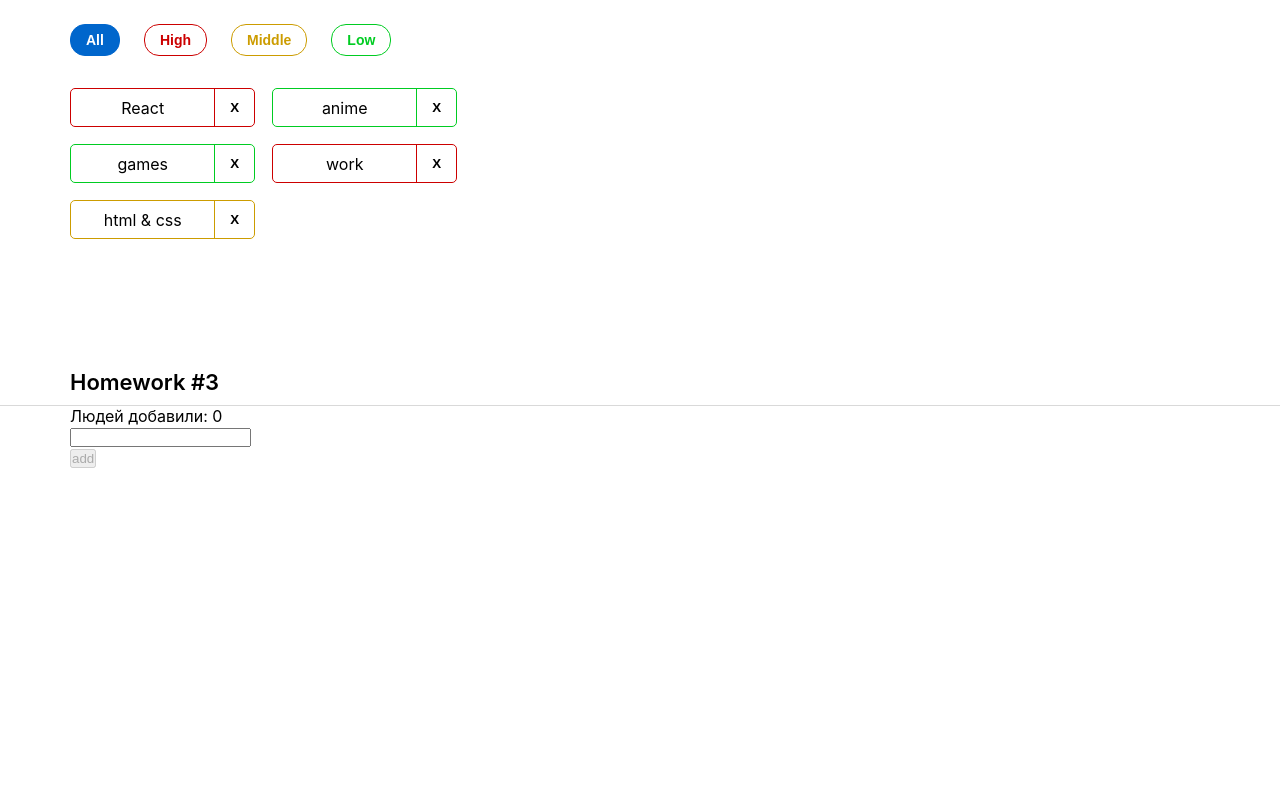
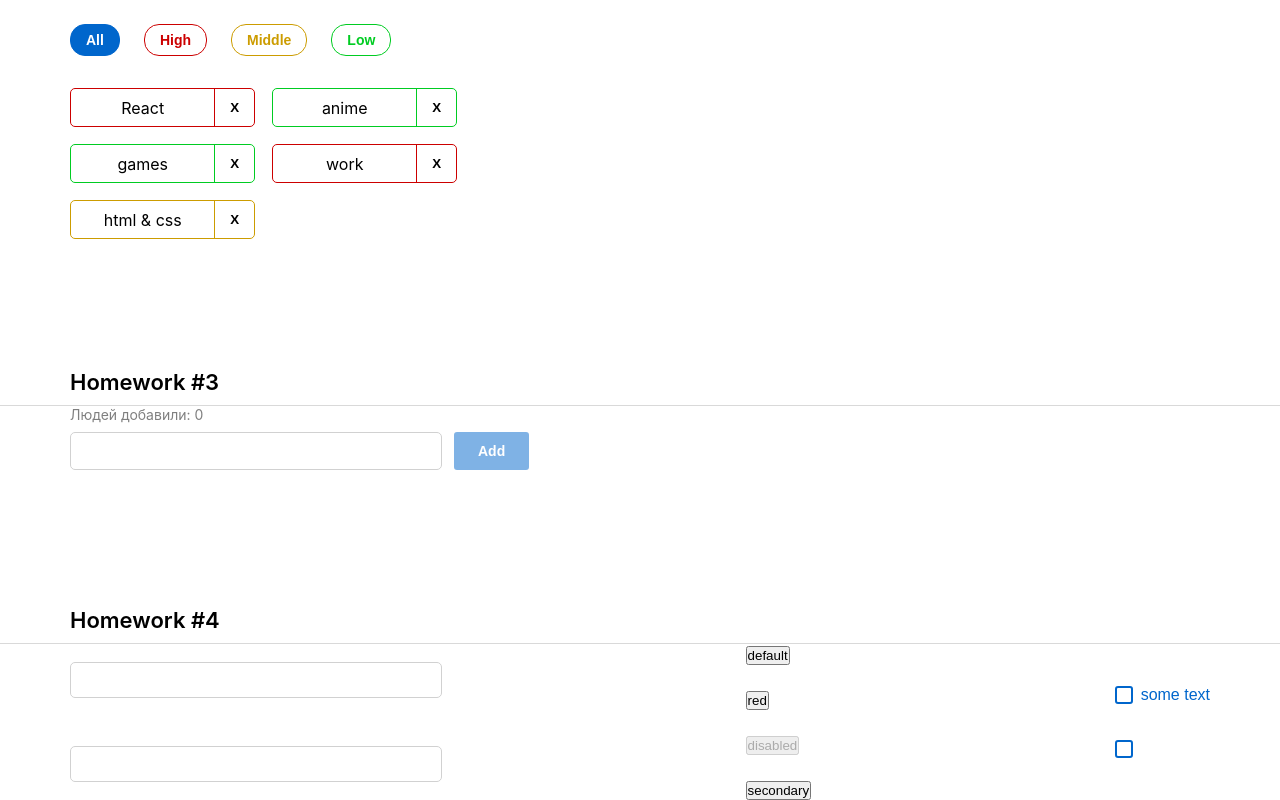
Before and after one commit to boberskyi/hw-it-incubator, a React (Create React App) app: page /#/ in a window 1280 px wide. Shown: the part 696-1496 px from the top of the page. Before the commit the page ends 1164 px from the top, so only its background shows below. Built offline with nearby package versions, Linux system fonts and the light colour scheme.

Commit message:
refactoring of old hw's

```diff
--- a/src/s1-main/App.tsx
+++ b/src/s1-main/App.tsx
@@ -3,6 +3,7 @@ import s from './App.module.css'
 import HW1 from '../s2-homeworks/hw01/HW1'
 import HW2 from "../s2-homeworks/hw02/HW2";
 import HW3 from "../s2-homeworks/hw03/HW3";
+import HW4 from "../s2-homeworks/hw04/HW4";
 
 function App() {
     return (
@@ -11,7 +12,7 @@ function App() {
             {/*раскомментировать по ходу выполнения*/}
             <HW2/>
             <HW3/>
-            {/*<HW4/>*/}
+            <HW4/>
 
             {/*при выполнении дз 5 и более - закомментировать здесь дз 1-4, так как они есть внутри дз 5*/}
             {/*<HW5/>*/}
--- a/src/s2-homeworks/hw03/Greeting.module.css
+++ b/src/s2-homeworks/hw03/Greeting.module.css
@@ -2,33 +2,76 @@
 }
 
 .inputAndButtonContainer {
+    display: flex;
+    align-items: flex-start;
 }
 
 .error {
+    margin-top: 7px;
+    font-weight: 400;
+    font-size: 14px;
+    line-height: 17px;
+    color: #CC0000;
 }
 
 .input {
+    box-sizing: border-box;
+    width: 372px;
+    border: 1px solid #D1D1D1;
+    border-radius: 5px;
+    padding: 8px 12px;
+    font-weight: 500;
+    font-size: 16px;
+    line-height: 20px;
+    color: #000000;
 }
 
 .input:focus {
 }
 
 .errorInput {
+    box-sizing: border-box;
+    width: 372px;
+    border: 1px solid #CC0000;
+    border-radius: 5px;
+    padding: 8px 12px;
+    font-weight: 500;
+    font-size: 16px;
+    line-height: 20px;
+    color: #000000;
 }
 
 .button {
+    margin-left: 12px;
+    padding: 9px 24px;
+    font-weight: 600;
+    font-size: 14px;
+    line-height: 20px;
+    color: #fff;
+    border-radius: 3px;
+    border: none;
+    cursor: pointer;
+    box-sizing: border-box;
+    background: #0066CC;
 }
 
 .button:focus {
 }
 
 .button:active {
+
 }
 
 .button:disabled {
+    background: rgba(0, 102, 204, .5);
 }
 
 .text {
+    font-weight: 400;
+    font-size: 14px;
+    line-height: 17px;
+    color: rgba(0, 0, 0, 0.5);
+    margin-bottom: 9px;
 }
 
 .greeting {
--- a/src/s2-homeworks/hw03/Greeting.tsx
+++ b/src/s2-homeworks/hw03/Greeting.tsx
@@ -1,17 +1,18 @@
-import React, {ChangeEvent, KeyboardEvent} from 'react'
+import React, {ChangeEvent, ChangeEventHandler, KeyboardEvent} from 'react'
 import s from './Greeting.module.css'
 
 type GreetingPropsType = {
-    name: string
-    setNameCallback: (e:ChangeEvent<HTMLInputElement>) => void
-    addUser: () => void
-    onBlur: () => void
-    onEnter: (e: KeyboardEvent<HTMLInputElement>) => void
-    error: string
-    totalUsers: number
-    lastUserName?: string
+    name: string // need to fix any
+    setNameCallback: (e: React.ChangeEvent<HTMLInputElement>) => void // +- need to fix any
+    addUser: () => void // +- need to fix any
+    onBlur: () => void // +- need to fix any
+    onEnter: (e: KeyboardEvent) => void // need to fix any
+    error: string // need to fix any
+    totalUsers: number // need to fix any
+    lastUserName?: string // need to fix any
 }
 
+// презентационная компонента (для верстальщика)
 const Greeting: React.FC<GreetingPropsType> = (
     {
         name,
@@ -22,9 +23,10 @@ const Greeting: React.FC<GreetingPropsType> = (
         error,
         totalUsers,
         lastUserName,
-    }
+    } // деструктуризация пропсов
 ) => {
-    const inputClass = s.errorInput // need to fix with (?:)
+    const inputClass = error === '' ? s.input : s.errorInput; //++ need to fix with (?:)
+
 
     return (
         <div id={'hw3-form'} className={s.greetingForm}>
@@ -56,7 +58,7 @@ const Greeting: React.FC<GreetingPropsType> = (
                     className={s.button}
                     disabled={!name.trim()}
                 >
-                    add
+                    Add
                 </button>
             </div>
 
--- a/src/s2-homeworks/hw03/GreetingContainer.tsx
+++ b/src/s2-homeworks/hw03/GreetingContainer.tsx
@@ -1,52 +1,72 @@
-import React, {ChangeEvent, KeyboardEvent, useState} from 'react'
+import React, {ChangeEvent, ChangeEventHandler, KeyboardEvent, useState} from 'react'
 import Greeting from './Greeting'
-import {UserType} from './HW3'
+import { UserType } from './HW3'
+import {log} from "util";
 
 type GreetingContainerPropsType = {
-    users: UserType[]
-    addUserCallback: (name: string) => void
+    users: UserType[], // +++ need to fix any
+    addUserCallback: (name: string) => void // +++ need to fix any
 }
 
-export const pureAddUser = (name: string, setError: (error: string) => void, setName: (name: string) => void, addUserCallback: (name: string) => void) => {
-    if (name.trim() === '') {
-        throw new Error("Ошибка! Введите имя!");
+export const pureAddUser = (name: string, setError: (error:string) => void, setName: (name:string) => void, addUserCallback: (name: string) => void) => {
+    // ++ если имя пустое - показать ошибку, иначе - добавить юзера и очистить инпут
+    if(name.trim() === '') {
+        setError('Ошибка! Введите имя!')
+        setName('')
     } else {
-        setName('');
-        addUserCallback(name);
+        addUserCallback(name)
+        setName('')
+        setError('')
     }
 }
 
-export const pureOnBlur = (name: string, setError: (error: string) => void) => {
-    if (name.trim() === '') setError("Ошибка! Введите имя!");
+export const pureOnBlur = (name: string, setError: (error:string) => void) => { // ++ если имя пустое - показать ошибку
+    if (name.trim() === '') {
+        setError('Ошибка! Введите имя!')
+    } else {
+        setError('');
+    }
 }
 
-export const pureOnEnter = (e: KeyboardEvent<HTMLInputElement>, addUser: () => void) => {
-    if (e.key === 'Enter') addUser();
+export const pureOnEnter = (e: KeyboardEvent, addUser: () => void) => { // ++ если нажата кнопка Enter - добавить
+    if(e.key === 'Enter') {
+        addUser()
+    }
 }
 
-const GreetingContainer: React.FC<GreetingContainerPropsType> = ({users, addUserCallback}) => {
-    const [name, setName] = useState<string>('');
-    const [error, setError] = useState<string>('');
+// более простой и понятный для новичков
+// function GreetingContainer(props: GreetingPropsType) {
 
-    const setNameCallback = (e: ChangeEvent<HTMLInputElement>) => {
-        setName(e.currentTarget.value);
-        error && setError('')
+// более современный и удобный для про :)
+const GreetingContainer: React.FC<GreetingContainerPropsType> = ({
+                                                                     users,
+                                                                     addUserCallback,
+                                                                 }) => {
+    // деструктуризация пропсов
+    const [name, setName] = useState<string>('') // +- need to fix any
+    const [error, setError] = useState<string>('') // +-  need to fix any
+
+    const setNameCallback = (e: React.ChangeEvent<HTMLInputElement>) => { // need to fix any
+        setName(e.currentTarget.value) // ++ need to fix
+
+        error && setError('') //Changed to string from figma
+
     }
-
     const addUser = () => {
-        pureAddUser(name, setError, setName, addUserCallback);
+        pureAddUser(name, setError, setName, addUserCallback)
     }
 
     const onBlur = () => {
-        pureOnBlur(name, setError);
+        pureOnBlur(name, setError)
     }
 
-    const onEnter = (e: KeyboardEvent<HTMLInputElement>) => {
-        pureOnEnter(e, addUser);
+    const onEnter = (e: KeyboardEvent) => {
+        pureOnEnter(e, addUser)
     }
 
-    const totalUsers = users.length;
-    const lastUserName = totalUsers > 0 ? users[totalUsers - 1].name : '';
+    const totalUsers = users.length // ++ need to fix
+    const lastUserName = users.length === 0 ? '' : users[users.length - 1].name; // ++ need to fix
+
 
     return (
         <Greeting
--- a/src/s2-homeworks/hw04/common/c1-SuperInputText/SuperInputText.module.css
+++ b/src/s2-homeworks/hw04/common/c1-SuperInputText/SuperInputText.module.css
@@ -2,6 +2,12 @@
 }
 
 .input {
+    box-sizing: border-box;
+    padding: 2px 15px;
+    border-radius: 5px;
+    border: 1px solid #D1D1D1;
+    width: 372px;
+    height: 36px;
 }
 
 .inputWrapper {
@@ -17,4 +23,5 @@
 }
 
 .error {
+    color: red;
 }
```
